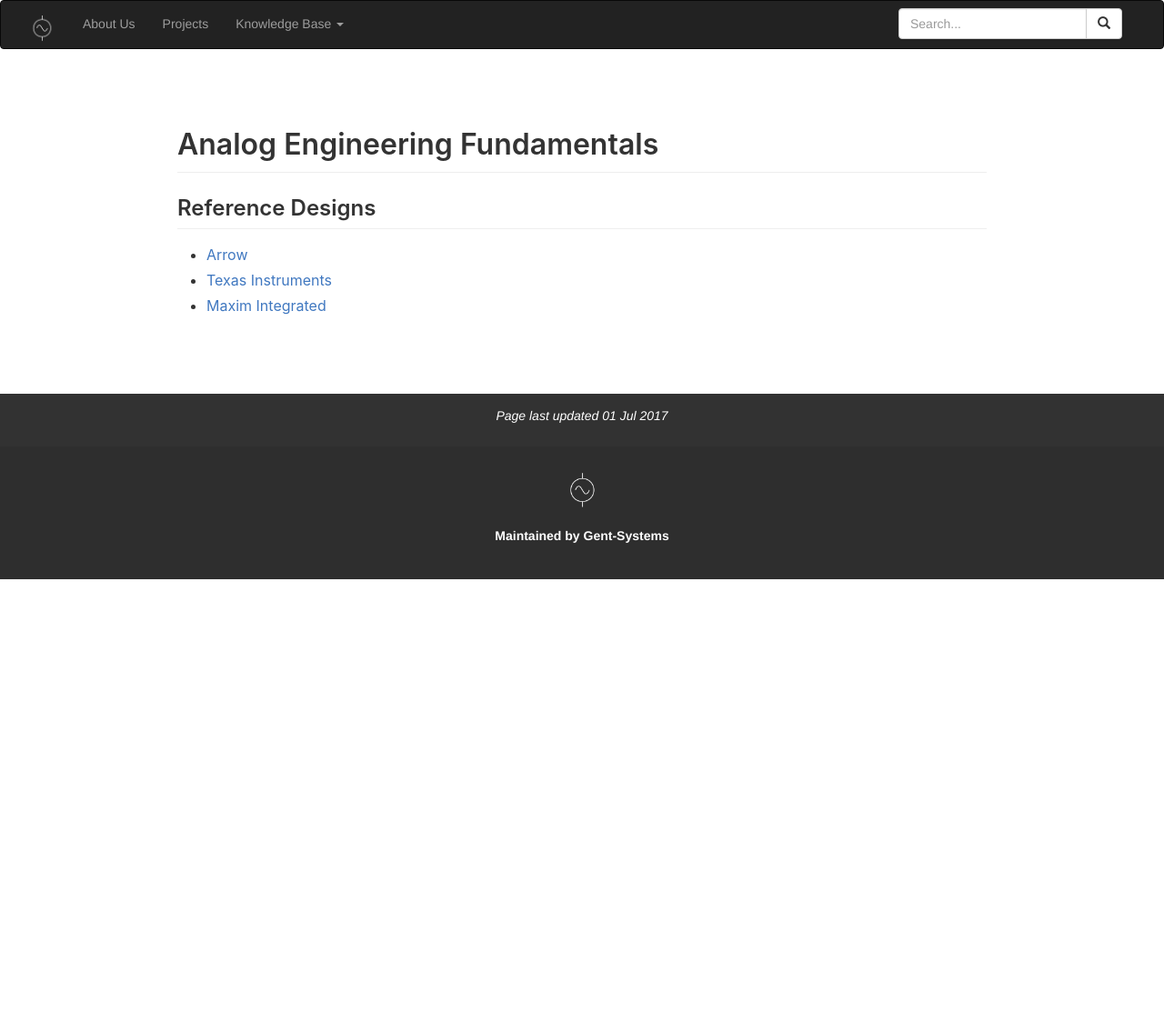
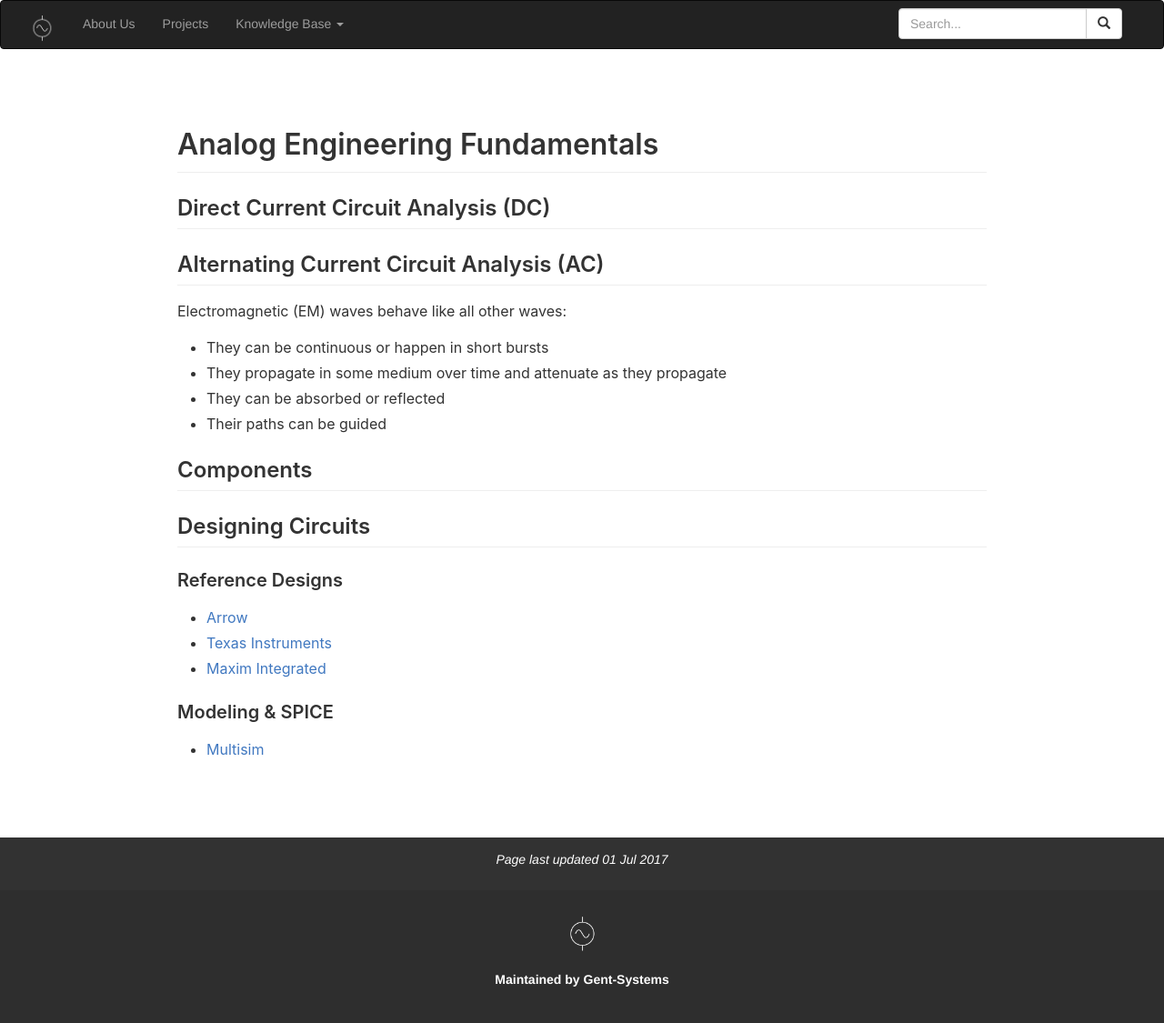
Before and after one commit to Gent-Systems/gent-systems-website, a Jekyll site: the page built from kb/analog/fundamentals.md, in a window 1280 px wide. Shown: the whole page at 91% size. Built offline with Jekyll 4.4.1, drawn with Linux system fonts in a browser that asks for light colours; nearby versions of some CDN libraries; comment, search, counter and statistics services are not loaded; before the commit the page ends 900 px from its top, so only the background shows below that.

Commit message:
add edits

```diff
--- a/kb/analog/fundamentals.md
+++ b/kb/analog/fundamentals.md
@@ -10,8 +10,26 @@ comments: true
 
 # Analog Engineering Fundamentals
 
-## Reference Designs
+## Direct Current Circuit Analysis (DC)
+
+## Alternating Current Circuit Analysis (AC)
+
+Electromagnetic (EM) waves behave like all other waves:
+* They can be continuous or happen in short bursts
+* They propagate in some medium over time and attenuate as they propagate
+* They can be absorbed or reflected
+* Their paths can be guided
+
+## Components
+
+## Designing Circuits
+
+### Reference Designs
 
 * [Arrow](https://www.arrow.com/en/reference-designs)
 * [Texas Instruments](http://www.ti.com/guidedsupport/docs/categoryhome.tsp?categoryId=515)
 * [Maxim Integrated](https://www.maximintegrated.com/en/design/overview.html)
+
+### Modeling & SPICE
+
+* [Multisim](https://www.multisim.com/)
```
Also changed, not shown: kb/analog/high-performance design.md (+5 -1 lines).
